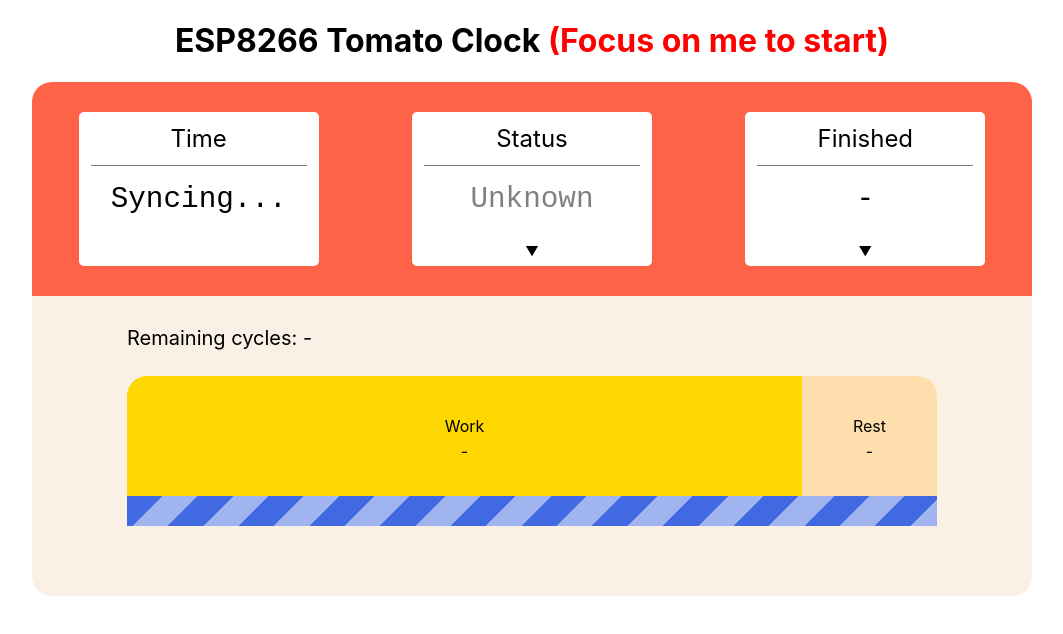
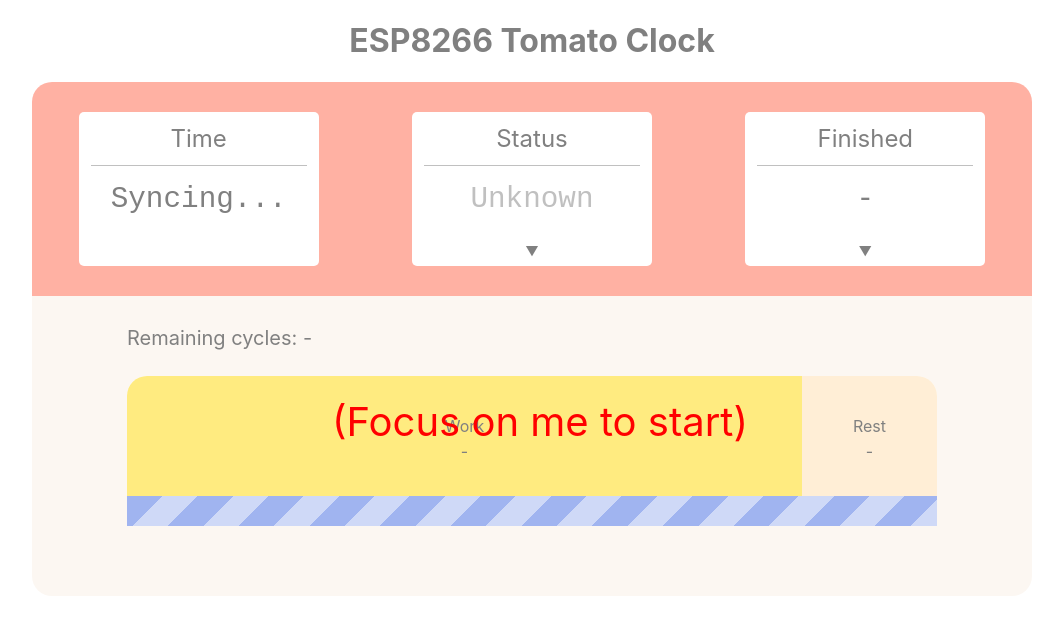
Before and after one commit to harry75369/ESP8266_Tomato, a plain HTML site: page data/index.html in a window 1280 px wide. Shown: the whole page, without its empty margins (108-1171 px from the left). Drawn offline with Linux system fonts and the light colour scheme.

Commit message:
better system tip on ui

```diff
--- a/data/index.html
+++ b/data/index.html
@@ -70,7 +70,7 @@ body {
   color: gray;
 }
 .hidden {
-  display: none;
+  display: none !important;
 }
 #main {
   position: relative;
@@ -136,13 +136,23 @@ body {
   border-radius: 0 0 20px 20px;
 }
 #system-tip {
+  position: absolute;
+  z-index: 100;
+  background-color: rgba(255,255,255,0.5);
   color: red;
+  font-size: 40px;
+  width: 100vw;
+  height: 100vh;
+  display: flex;
+  justify-content: center;
+  align-items: center;
 }
 </style>
 </head>
 <body>
+  <div id="system-tip">(Focus on me to start)</div>
   <div class="container">
-    <h1>ESP8266 Tomato Clock <span id="system-tip">(Focus on me to start)</span></h1>
+    <h1>ESP8266 Tomato Clock</h1>
     <div class="header">
       <div class="card">
         <div class="card-title">Time</div>
@@ -352,7 +362,7 @@ let short_poll;
 let long_poll;
 system_tip.onclick =
 window.onfocus = () => {
-  system_tip.innerText = '';
+  system_tip.className= 'hidden';
 
   // (re)init
   fetch_system_time();
@@ -369,7 +379,7 @@ window.onfocus = () => {
   }, 60 * 1000);
 };
 window.onblur = () => {
-  system_tip.innerText = '(Focus on me to start)';
+  system_tip.className = '';
 
   // clear timer
   clearInterval(short_poll);
```
